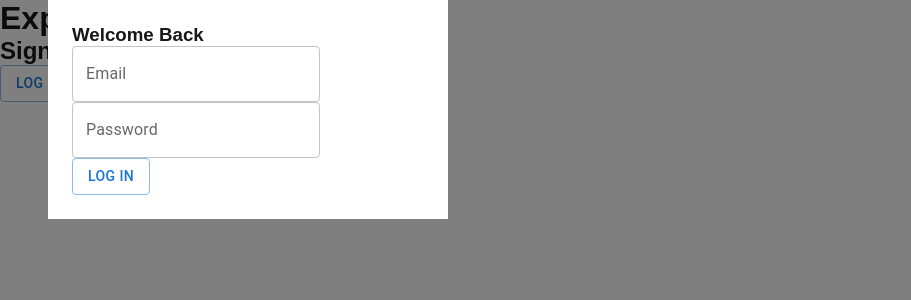
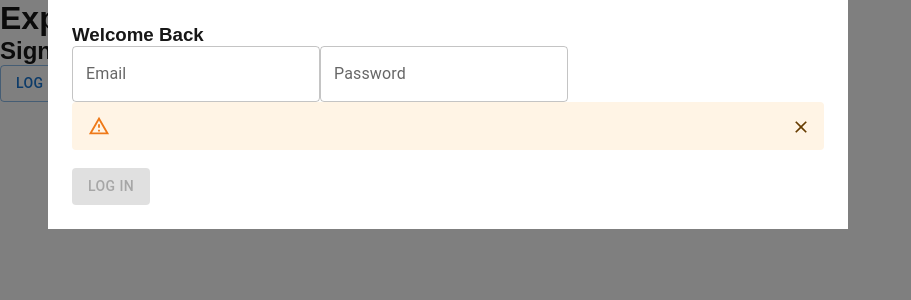
Before and after one commit to TexasR3X/expense-tracker, a Next.js app: page / in a window 1280 px wide. Both pictures are taken after a click on the button "LOG IN". Shown: the top 300 px of the page, without its empty margins (0-911 px from the left). Built offline with nearby package versions, Linux system fonts and the light colour scheme; no server answers.

Commit message:
<Alert> displays error messages; firebase login functions return error message

```diff
--- a/src/app/globals.css
+++ b/src/app/globals.css
@@ -40,7 +40,7 @@ a {
   left: 3rem;
   /* left: 50%; */
   /* transform: translate(-200px, -200px); */
-  width: 400px;
+  width: 800px;
   background-color: #fff;
   padding: 1.5rem;
 }
--- a/src/components/LoginModal.js
+++ b/src/components/LoginModal.js
@@ -1,11 +1,12 @@
 "use client";
-import { useContext, useRef } from "react";
+import { useContext, useState } from "react";
+import { FIRE_BASE_LOGIN_ERRORS, logInWithEmailAndPassword, signUpWithEmailAndPassword } from "@/services/firebase";
 import Modal from "@mui/material/Modal";
 import Box from "@mui/material/Box";
 import TextField from "@mui/material/TextField";
+import Button from "@mui/material/Button";
+import Alert from "@mui/material/Alert";
 import { CredsContext, CredsReducerContext, ACTIONS } from "@/contexts/CredsContext";
-import Button from "@mui/material/Button";
-import { logInWithEmailAndPassword, signUpWithEmailAndPassword } from "@/services/firebase";
 import If from "./logic-components/If";
 
 export const MODAL_TYPES = {
@@ -17,6 +18,7 @@ export const MODAL_TYPES = {
 export default function LoginModal({ type }) {
     const creds = useContext(CredsContext);
     const dispatchCreds = useContext(CredsReducerContext);
+    const [alertMessage, setAlertMessage] = useState(null);
 
     const handleUpdateEmail = (newEmail) => dispatchCreds({
         type: ACTIONS.UPDATE_EMAIL,
@@ -27,11 +29,36 @@ export default function LoginModal({ type }) {
         newPassword,
     });
     const handleLogin = async () => {
-        if (type === MODAL_TYPES.LOG_IN) {
-            logInWithEmailAndPassword(creds.email, creds.password);
+        if (!creds.email || !creds.password) setAlertMessage("You must fill out every field.");
+        else if (type === MODAL_TYPES.LOG_IN) {
+            const errorMessage = await logInWithEmailAndPassword(creds.email, creds.password);
+
+            switch (errorMessage) {
+                case FIRE_BASE_LOGIN_ERRORS.INVALID_EMAIL: {
+                    setAlertMessage("Invalid email entered");
+                    break;
+                }
+                case FIRE_BASE_LOGIN_ERRORS.INVALID_PASSWORD: {
+                    setAlertMessage("Invalid password entered");
+                    break;
+                }
+            }
         }
         else if (type === MODAL_TYPES.SIGN_UP){
-            signUpWithEmailAndPassword(creds.email, creds.password);
+            const errorMessage = await signUpWithEmailAndPassword(creds.email, creds.password);
+
+            console.log("errorMessage:", errorMessage);
+
+            switch (errorMessage) {
+                case FIRE_BASE_LOGIN_ERRORS.INVALID_EMAIL: {
+                    setAlertMessage("Invalid email entered.");
+                    break;
+                }
+                case FIRE_BASE_LOGIN_ERRORS.INVALID_PASSWORD: {
+                    setAlertMessage("Invalid password entered. Password needs to be at least six characters long.");
+                    break;
+                }
+            }
         }
     };
 
@@ -68,11 +95,26 @@ export default function LoginModal({ type }) {
 
             <br/> {/* I need to delete this <br/> tag later on. */}
 
+            <Alert
+                severity="warning"
+                onClose={() => {}}
+                display={!alertMessage ? "block" : "none" }
+            >
+                {alertMessage}
+            </Alert>
+
+            <br/> {/* I need to delete this <br/> tag later on. */}
+
             <Button
-                variant="outlined"
+                variant="contained"
                 onClick={handleLogin}
+                disabled={!creds.email || !creds.password}
             >
-                Log In
+                {
+                    type === MODAL_TYPES.LOG_IN ? "Log In" :
+                    type === MODAL_TYPES.SIGN_UP ? "Sign Up" :
+                    null
+                }
             </Button>
             </Box>
         </Modal>
--- a/src/services/firebase.js
+++ b/src/services/firebase.js
@@ -37,10 +37,14 @@ export const logInWithEmailAndPassword = async (email, password) => {
         const auth = getAuth();
         console.log("auth:", auth);
         await signInWithEmailAndPassword(auth, email, password);
+
+        return null;
     }
     catch (error) {
         console.error("There was an error in logInWithEmailAndPassword! :)");
-        console.log("error:", error);
+        console.log("error =", error);
+
+        return error.message;
     }
 }
 
@@ -54,6 +58,8 @@ export const signUpWithEmailAndPassword = async (email, password) => {
     catch (error) {
         console.error("There was an error in signUpWithEmailAndPassword! :)");
         console.log("error:", error);
+
+        return error.message;
     }
 }
 
@@ -61,3 +67,10 @@ export const logout = async () => {
     const auth = getAuth();
     await auth.signOut();
 };
+
+export const FIRE_BASE_LOGIN_ERRORS = {
+    INVALID_CREDENTIAL: "Firebase: Error (auth/invalid-credential).",
+    INVALID_EMAIL: "Firebase: Error (auth/invalid-email).",
+    INVALID_PASSWORD: "Firebase: Password should be at least 6 characters (auth/weak-password).",
+    // MISSING_PASSWORD: "Firebase: Error (auth/missing-password).",
+}
```
